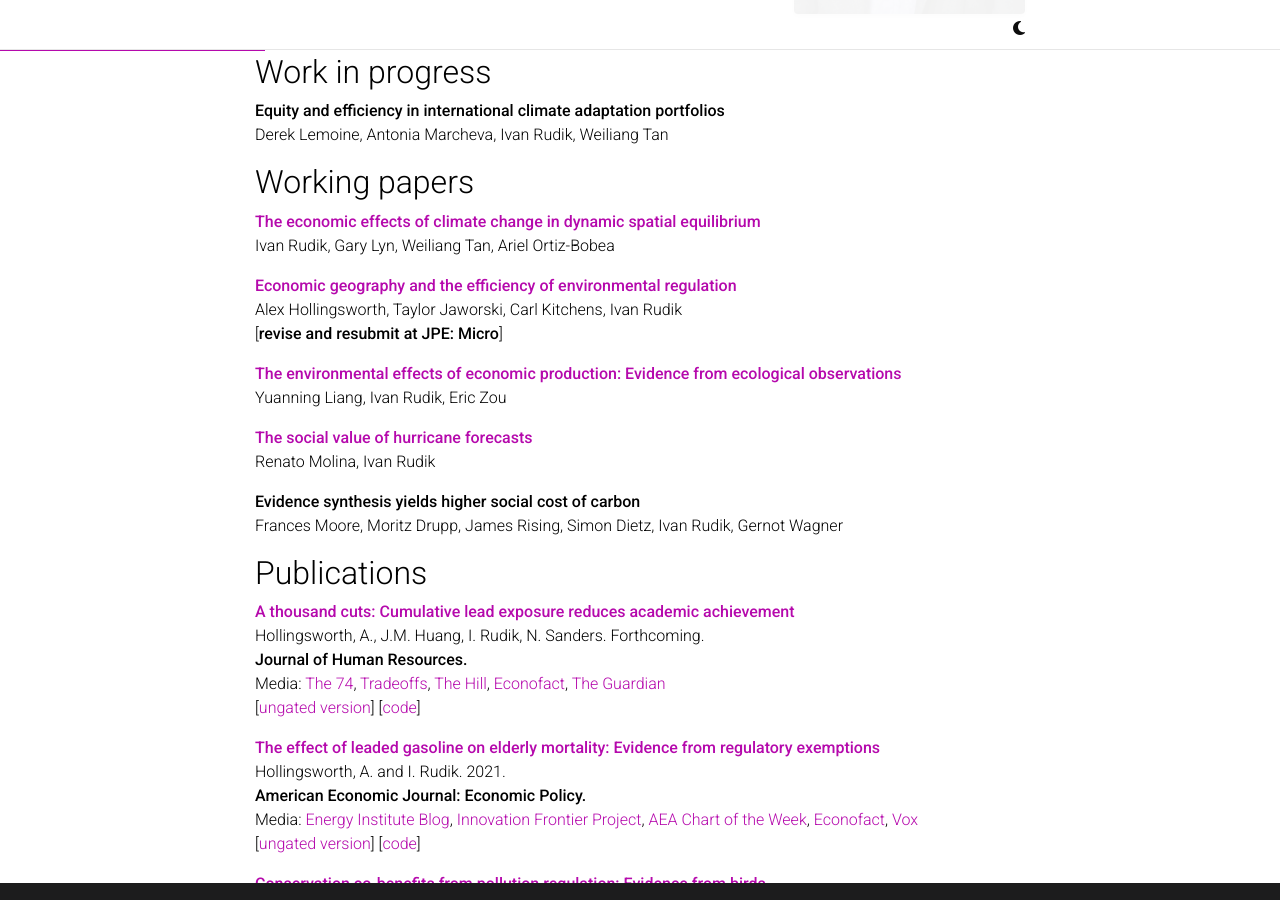
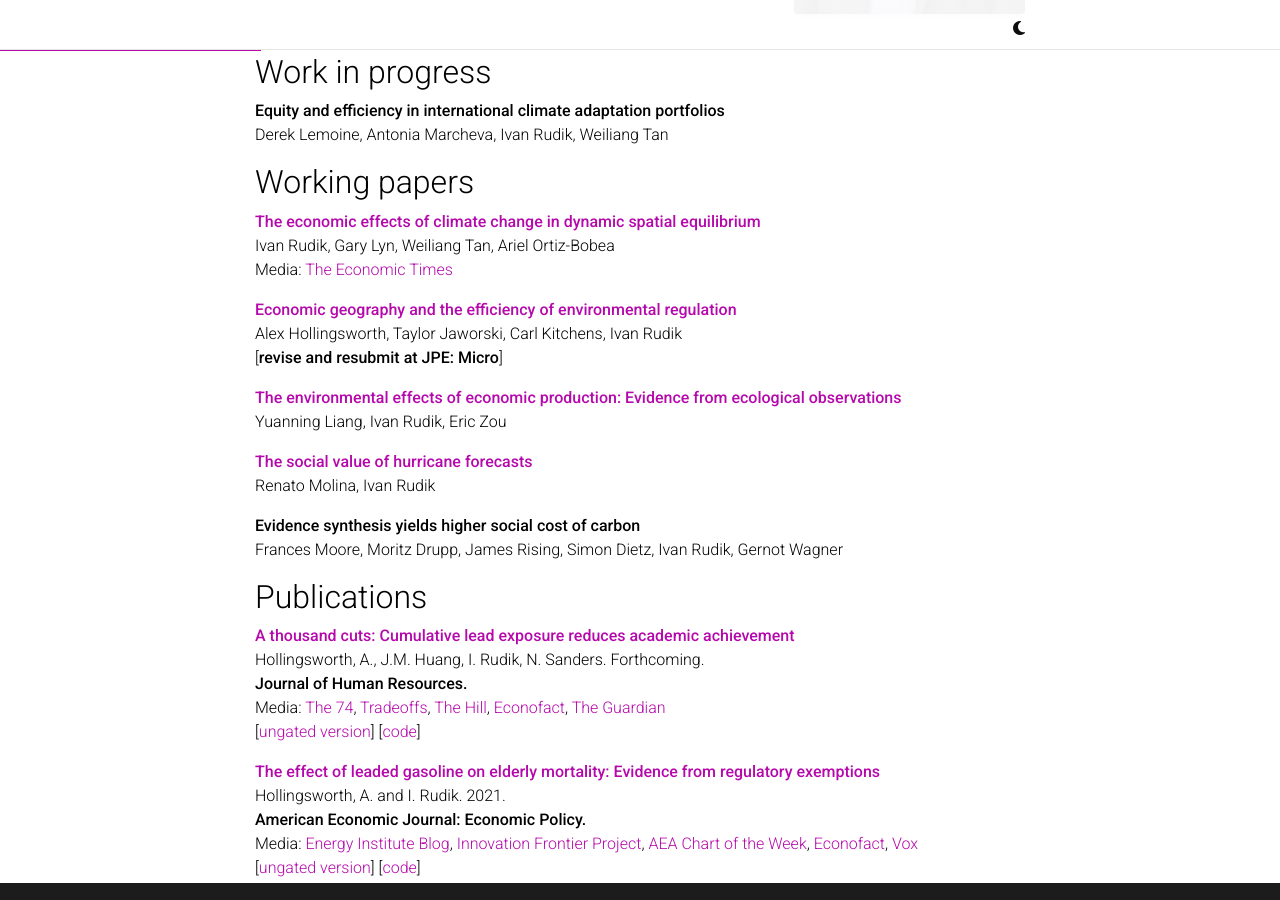
Before and after one commit to irudik/irudik.github.io, a Jekyll site: the page built from _pages/about.md, in a window 1280 px wide and 900 px high, scrolled down 373 px. Built offline with Jekyll 4.4.1, drawn with Linux system fonts in a browser that asks for light colours; comment, search, counter and statistics services are not loaded; a style sheet for code colours, icons or effects is not loaded.

Commit message:
add econ times article

```diff
--- a/_pages/about.md
+++ b/_pages/about.md
@@ -37,6 +37,7 @@ Derek Lemoine, Antonia Marcheva, Ivan Rudik, Weiliang Tan
 
 **[The economic effects of climate change in dynamic spatial equilibrium](https://osf.io/preprints/socarxiv/usghb)**
 Ivan Rudik, Gary Lyn, Weiliang Tan, Ariel Ortiz-Bobea
+Media: [The Economic Times](https://t.co/55NzVfuCJl)
 
 **[Economic geography and the efficiency of environmental regulation](https://osf.io/preprints/socarxiv/x6fuw/)**
 Alex Hollingsworth, Taylor Jaworski, Carl Kitchens, Ivan Rudik
```
Also changed, not shown: 9 other files.
